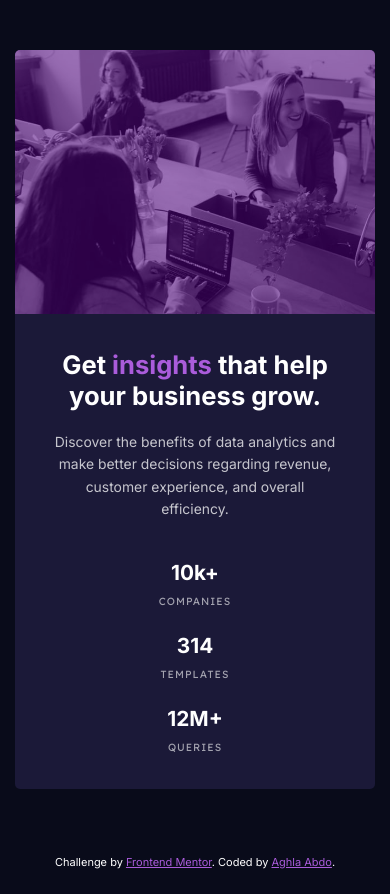
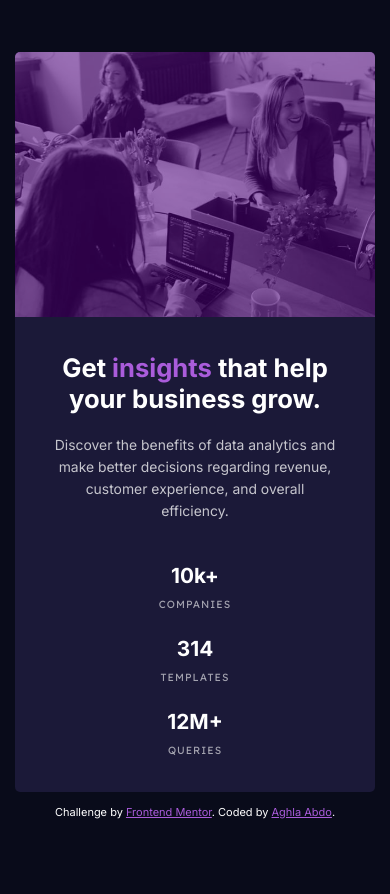
Before and after one commit to AghlaAbdo/Stats-preview-card-component, a plain HTML site: page index.html in a window 390 px wide. After the commit the page ends 844 px from the top, so only its background shows below. Drawn offline with Linux system fonts and the light colour scheme.

Commit message:
Update style.css

```diff
--- a/style.css
+++ b/style.css
@@ -83,10 +83,6 @@ img {
     color: hsl(277, 64%, 61%);
 }
 @media (max-width: 800px) {
-    body {
-        display: block;
-        height: auto;
-    }
     .container {
         flex-direction: column;
         margin: 50px 15px 50px 15px;
```
